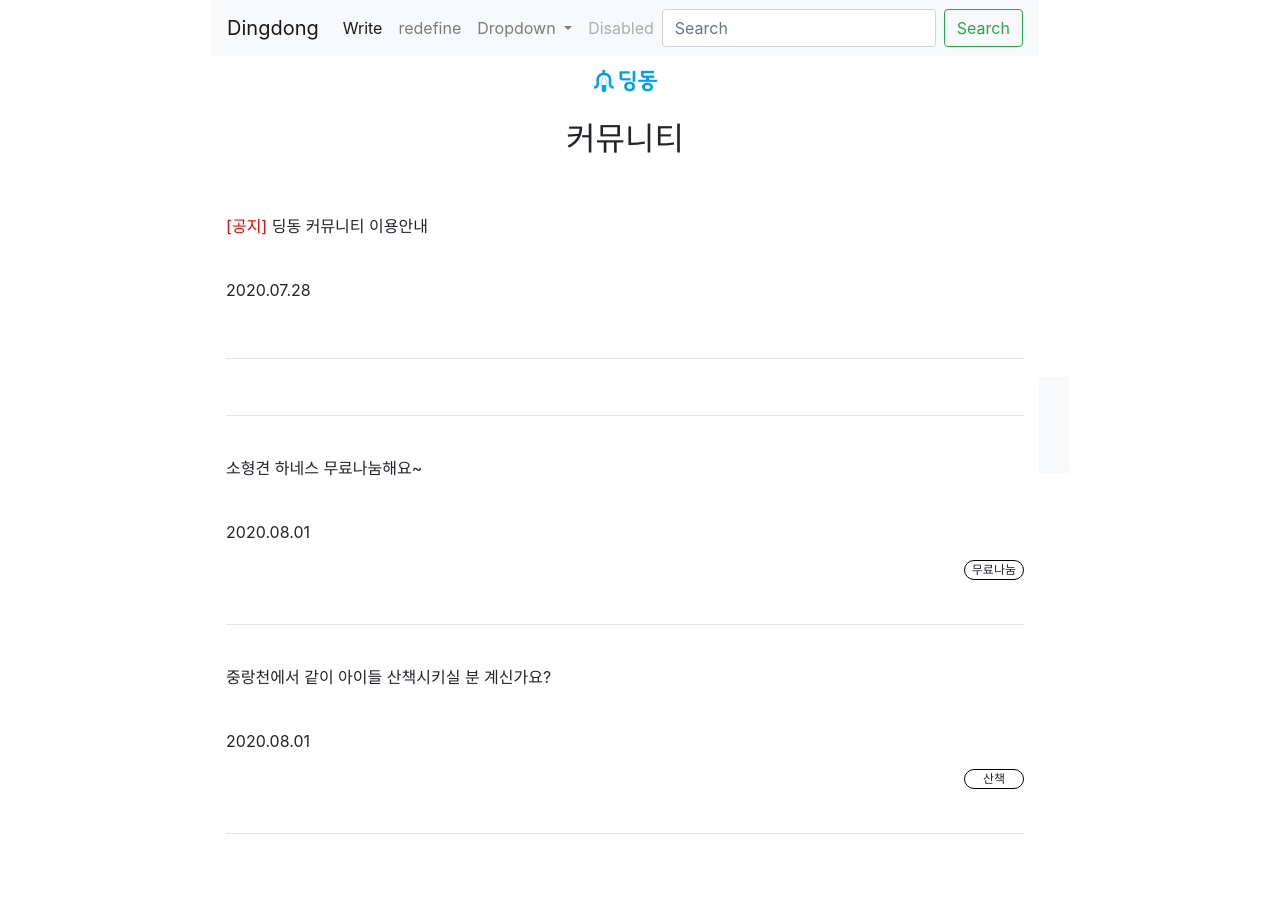
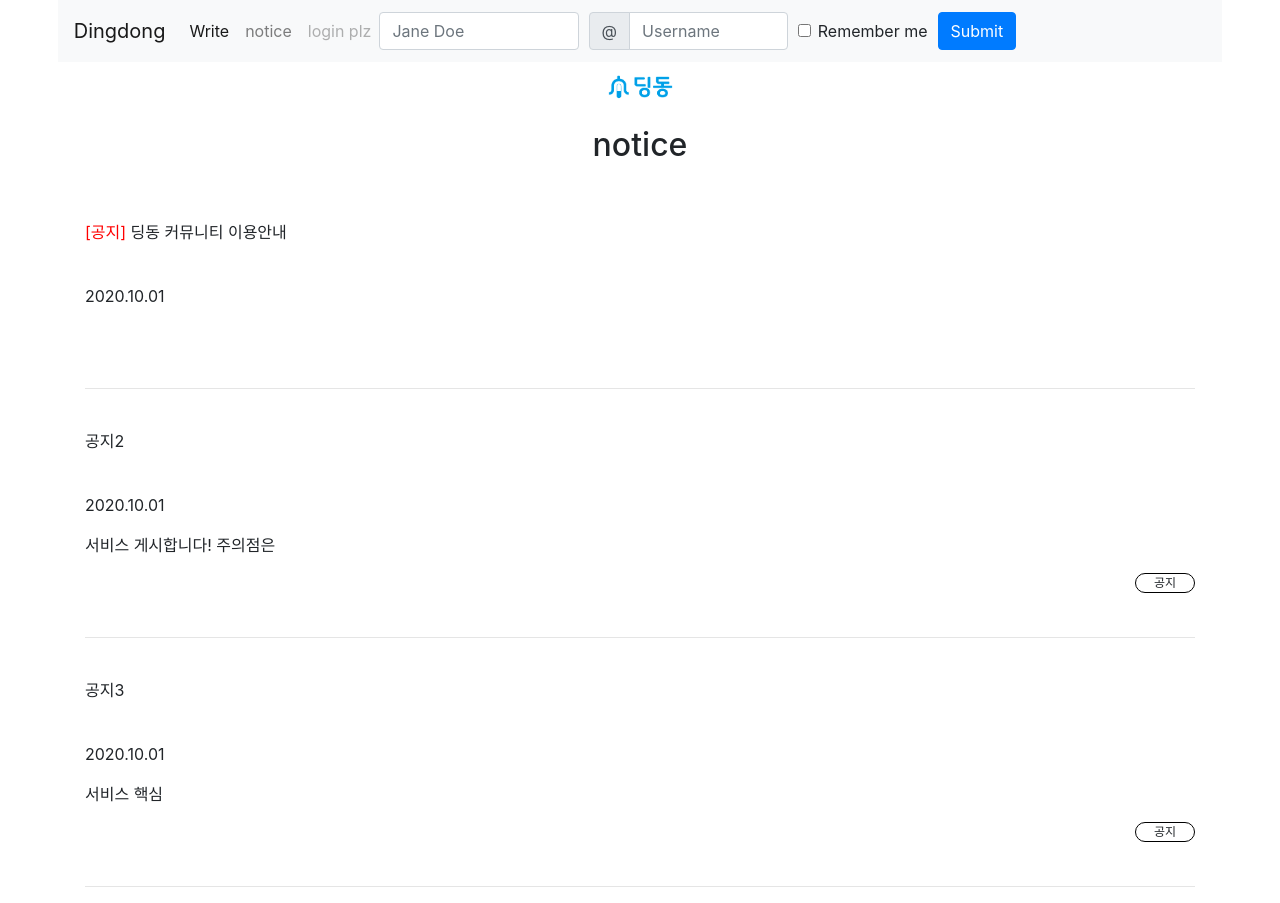
Before and after one commit to Hyun-Kang-Jo/2020ventureCOMUDingdong, a Django app: page /portfolio/ in a window 1280 px wide. Before the commit the page ends 834 px from the top, so only its background shows below. Run offline with Django 3.2, Linux system fonts and the light colour scheme; some libraries are stand-ins or nearby versions.

Commit message:
connect except comment

```diff
--- a/blog/models.py
+++ b/blog/models.py
@@ -5,7 +5,7 @@ from django.db import models
 class Blog(models.Model):
     title = models.CharField(max_length=200)
     pub_date = models.DateTimeField('date published')
-    image = models.ImageField(upload_to='images/',default='')
+    image = models.ImageField(upload_to='images/',blank=True,null=True)
     description = models.CharField(max_length=500,default='')
     body = models.TextField()
 
--- a/portfolio/templates/portfolio.html
+++ b/portfolio/templates/portfolio.html
@@ -30,8 +30,9 @@
         <a class="nav-link" href="{%url 'write'%}">Write <span class="sr-only">(current)</span></a>
       </li>
       <li class="nav-item">
-        <a class="nav-link" href="#">redefine</a>
+        <a class="nav-link" href="{%url 'portfolio'%}">notice</a>
       </li>
+      <!--
       <li class="nav-item dropdown">
         <a class="nav-link dropdown-toggle" href="#" id="navbarDropdown" role="button" data-toggle="dropdown" aria-haspopup="true" aria-expanded="false">
           Dropdown
@@ -43,14 +44,39 @@
           <a class="dropdown-item" href="#">Something else here</a>
         </div>
       </li>
+      -->
       <li class="nav-item">
-        <a class="nav-link disabled" href="#" tabindex="-1" aria-disabled="true">Disabled</a>
+        <a class="nav-link disabled" href="#" tabindex="-1" aria-disabled="true">login plz</a>
       </li>
     </ul>
-    <form class="form-inline my-2 my-lg-0">
-      <input class="form-control mr-sm-2" type="search" placeholder="Search" aria-label="Search">
-      <button class="btn btn-outline-success my-2 my-sm-0" type="submit">Search</button>
-    </form>
+    <form>
+  <div class="form-row align-items-center">
+    <div class="col-sm-3 my-1">
+      <label class="sr-only" for="inlineFormInputName">Name</label>
+      <input type="text" class="form-control" id="inlineFormInputName" placeholder="Jane Doe">
+    </div>
+    <div class="col-sm-3 my-1">
+      <label class="sr-only" for="inlineFormInputGroupUsername">Username</label>
+      <div class="input-group">
+        <div class="input-group-prepend">
+          <div class="input-group-text">@</div>
+        </div>
+        <input type="text" class="form-control" id="inlineFormInputGroupUsername" placeholder="Username">
+      </div>
+    </div>
+    <div class="col-auto my-1">
+      <div class="form-check">
+        <input class="form-check-input" type="checkbox" id="autoSizingCheck2">
+        <label class="form-check-label" for="autoSizingCheck2">
+          Remember me
+        </label>
+      </div>
+    </div>
+    <div class="col-auto my-1">
+      <button type="submit" class="btn btn-primary">Submit</button>
+    </div>
+  </div>
+</form>
   </div>
 </nav>
         <header id="header1" >
@@ -58,7 +84,7 @@
         </header>
         <br>
         <header id="header2">
-            <h2>커뮤니티</h2>
+            <h2>notice</h2>
         </header>
         <br>
         <section>
@@ -66,39 +92,27 @@
                 <div class="box">
                 <br>
                     <p><span>[공지]</span> 딩동 커뮤니티 이용안내</p><br>
-                    <p>2020.07.28</p>
-                <br>
-                </div>
-                <hr>
-                {% for portfolio in portfolios.all %}
-                	        <img class="card-img-top" src="{{ portfolio.image.url }}" alt=" Card image cap">
-	        <div class="card-body">
-	          <h4>{{ portfolio.title }}</h4>
-	          <p class="card-text">{{ portfolio.description }}</p>
-                <div class="box">
-                <br>
-                    <p>회기동 동물약국 이용해보셨나요?</p><br>
-                    <p>2020.08.01</p>
-                    <div class="type">동물약국</div>
-                <br>
-                </div>
-                {% endfor %}
-                <br>
-                <hr>
-                <div class="box">
-                <br>
-                    <p>소형견 하네스 무료나눔해요~ </p><br>
-                    <p>2020.08.01</p>
-                    <div class="type">무료나눔</div>
+                    <p>2020.10.01</p>
                 <br>
                 </div>
                 <br>
                 <hr>
                 <div class="box">
                 <br>
-                    <p>중랑천에서 같이 아이들 산책시키실 분 계신가요?</p><br>
-                    <p>2020.08.01</p>
-                    <div class="type">산책</div>
+                    <p>공지2</p><br>
+                    <p>2020.10.01</p>
+                    <p>서비스 게시합니다! 주의점은 </p>
+                    <div class="type">공지</div>
+                <br>
+                </div>
+                <br>
+                <hr>
+                <div class="box">
+                <br>
+                    <p>공지3</p><br>
+                    <p>2020.10.01</p>
+                    <p>서비스 핵심</p>
+                    <div class="type">공지</div>
                 <br>
                 </div>
                 <br>
@@ -107,23 +121,6 @@
         </section>
     </div>
 
-    <div class="album py-5 bg-light">
-  <div class="container">
-	  <div class="row">
-	  {% for portfolio in portfolios.all %}
-	    <div class="col-md-4">
-	      <div class="card mb-4 shadow-sm">
-	        <img class="card-img-top" src="{{ portfolio.image.url }}" alt=" Card image cap">
-	        <div class="card-body">
-	          <h4>{{ portfolio.title }}</h4>
-	          <p class="card-text">{{ portfolio.description }}</p>
-	        </div>
-	      </div>
-	    </div>
-    {% endfor %}
-    </div>
-  </div>
-</div>
 
 </body>
 </html>
```
Also changed, not shown: blog/templates/detail.html (+32 -6 lines), blog/templates/home.html (+31 -6 lines), blog/templates/write.html (+32 -6 lines), blog/migrations/0003_auto_20200915_1606.py (added).
